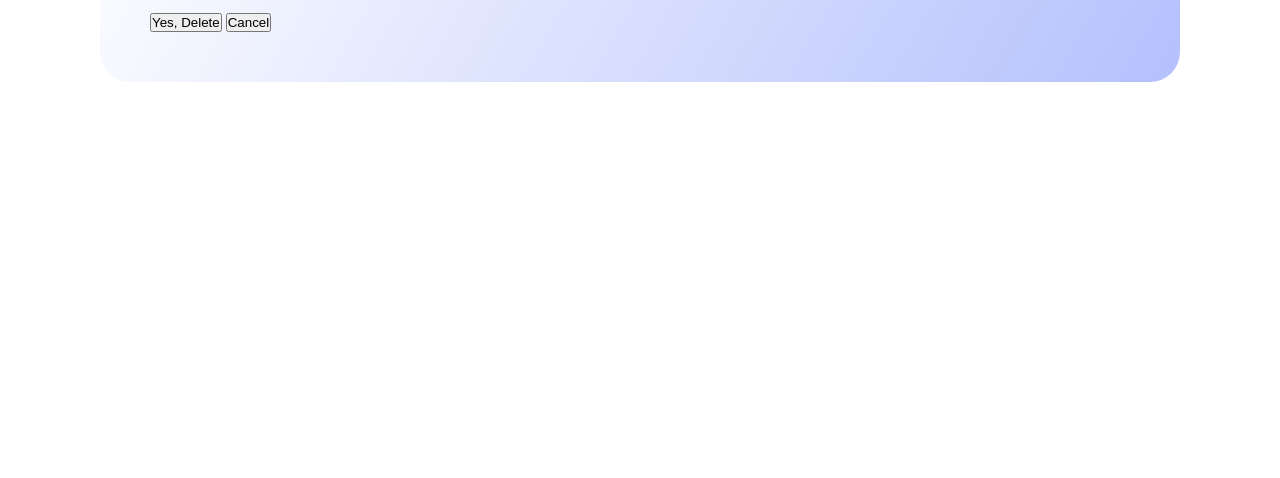
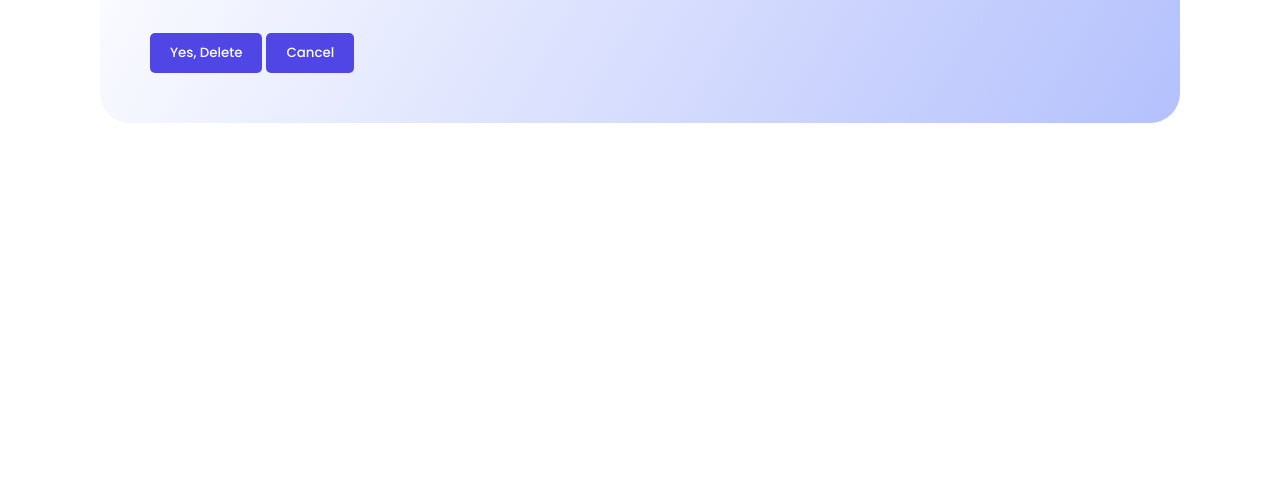
Before and after one commit to matspark1/n320-final-project, a website: page views/delete-job/index.html in a window 1280 px wide. Shown: the part 322-800 px from the top of the page. Drawn offline with Linux system fonts and the light colour scheme.

Commit message:
Adjusting some styling on delete buttons and pdf page

```diff
--- a/views/css/ari.css
+++ b/views/css/ari.css
@@ -113,6 +113,17 @@ nav a:hover {
   transition: all 0.3s ease-in-out;
 }
 
+.delBtn{
+  margin-top: 20px;
+  padding: 10px 20px;
+  background-color: #4f46e5;
+  color: white;
+  border: none;
+  border-radius: 5px;
+  cursor: pointer;
+  font-family: popM;
+}
+
 @media (max-width: 1600px) {
   nav {
     width: 95%;
--- a/views/delete-job/index.html
+++ b/views/delete-job/index.html
@@ -27,8 +27,10 @@
     <main>
       <h1>Delete Job</h1>
       <p>Are you sure you want to delete this job?</p>
-      <button id="confirmDelete">Yes, Delete</button>
-      <button onclick="window.location.href='../../jobs/'">Cancel</button>
+      <button class="delBtn" id="confirmDelete">Yes, Delete</button>
+      <button class="delBtn" onclick="window.location.href='../../jobs/'">
+        Cancel
+      </button>
     </main>
     <script src="../js/delete-job.js"></script>
   </body>
--- a/views/js/jobsPDF.js
+++ b/views/js/jobsPDF.js
@@ -21,6 +21,7 @@ class GeneratePDF {
     this.pdfDoc.text(text, 105, this.position.y, { align: "center" });
     this.position.y += 20;
     this.pdfDoc.setTextColor(107, 130, 201);
+
   }
 
   addFieldValue(label, value) {
@@ -53,11 +54,11 @@ class GeneratePDF {
 
 
     this.pdfDoc.setFillColor(107, 130, 201);
-    this.pdfDoc.rect(startX, startY, cardWidth, titleHeight, 'F');
+    this.roundedRect(startX, startY, cardWidth, titleHeight, 5, 'F');
     this.pdfDoc.setFontSize(12);
     this.pdfDoc.setTextColor(255, 255, 255);
     this.pdfDoc.setFont("helvetica", "bold");
-    this.pdfDoc.text("Description", startX + cardPadding, startY + 9);
+    this.pdfDoc.text("Description", startX + cardPadding, startY + 8);
     this.pdfDoc.setFontSize(descFontSize);
     this.pdfDoc.setTextColor(50, 50, 50);
     this.pdfDoc.setFont("helvetica", "normal");
```
